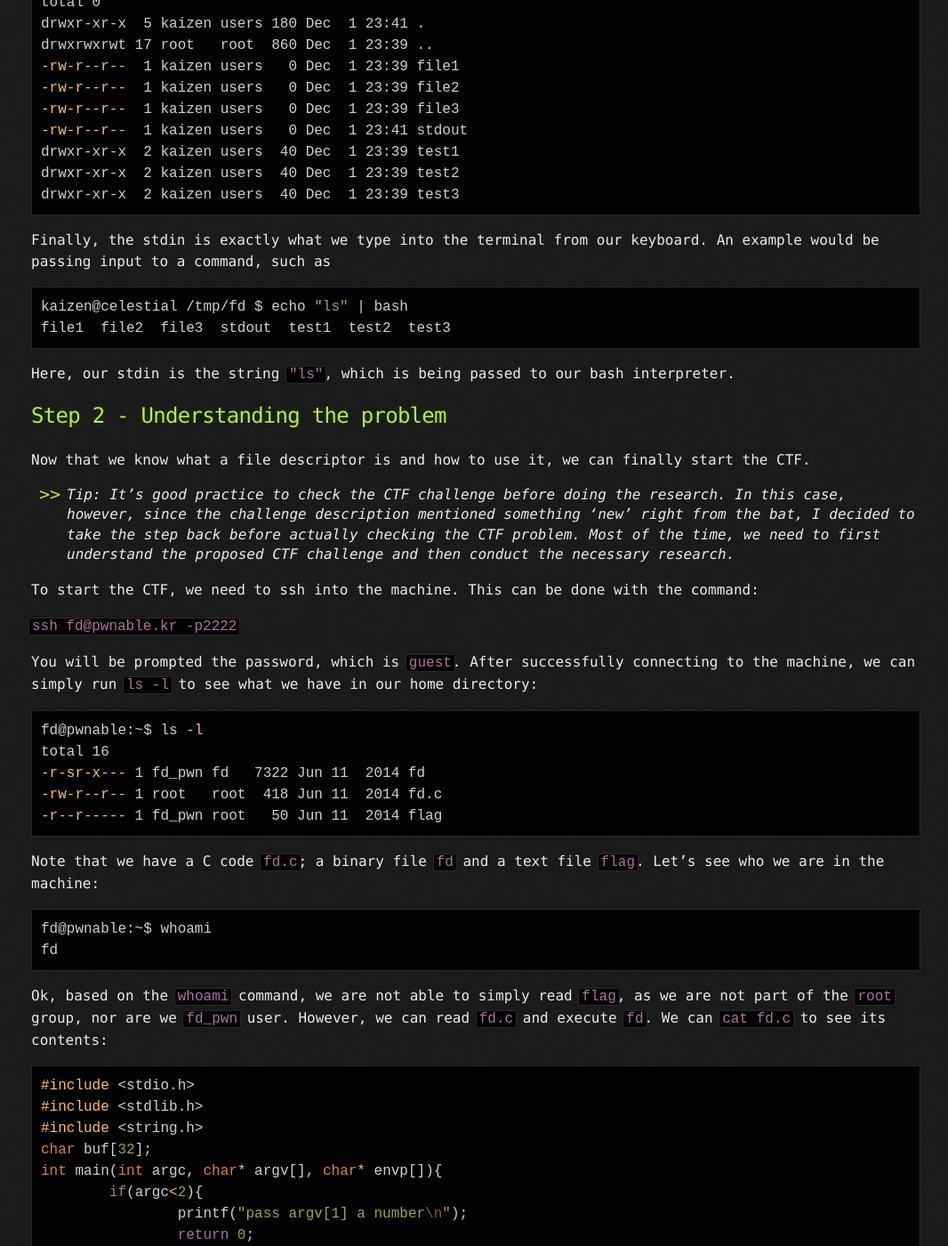
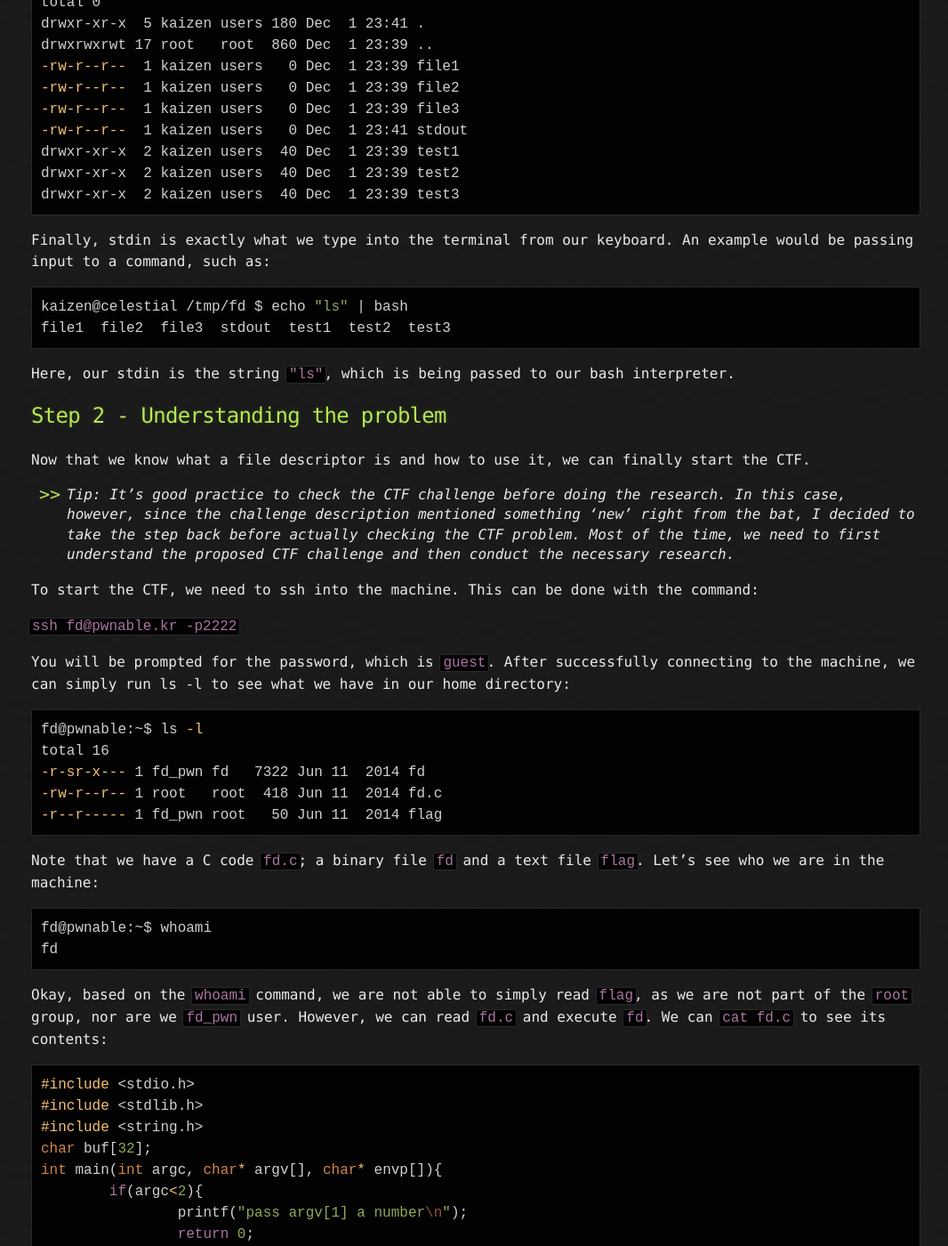
Before and after one commit to alexbsec/alexbsec.github.io, a Jekyll site: the page built from _posts/2023-12-01-fd-pwnable.md, in a window 1280 px wide and 1400 px high, scrolled down 2346 px. Shown: the whole window at 89% size, without its empty margins (105-1171 px from the left). Built offline with Jekyll 4.4.1, drawn with Linux system fonts in a browser that asks for light colours; some of the changed text lies outside the part shown.

Commit message:
fixed typos

````diff
--- a/_posts/2023-12-01-fd-pwnable.md
+++ b/_posts/2023-12-01-fd-pwnable.md
@@ -86,7 +86,7 @@ drwxr-xr-x  2 kaizen users  40 Dec  1 23:39 test2
 drwxr-xr-x  2 kaizen users  40 Dec  1 23:39 test3
 ```
 
-Finally, the stdin is exactly what we type into the terminal from our keyboard. An example would be passing input to a command, such as
+Finally, stdin is exactly what we type into the terminal from our keyboard. An example would be passing input to a command, such as:
 
 ```bash
 kaizen@celestial /tmp/fd $ echo "ls" | bash
@@ -106,7 +106,7 @@ To start the CTF, we need to ssh into the machine. This can be done with the com
 
 `ssh fd@pwnable.kr -p2222`
 
-You will be prompted the password, which is `guest`. After successfully connecting to the machine, we can simply run `ls -l` to see what we have in our home directory:
+You will be prompted for the password, which is `guest`. After successfully connecting to the machine, we can simply run ls -l to see what we have in our home directory:
 
 ```bash
 fd@pwnable:~$ ls -l
@@ -123,7 +123,7 @@ fd@pwnable:~$ whoami
 fd
 ```
 
-Ok, based on the `whoami` command, we are not able to simply read `flag`, as we are not part of the `root` group, nor are we `fd_pwn` user. However, we can read `fd.c` and execute `fd`. We can `cat fd.c` to see its contents:
+Okay, based on the `whoami` command, we are not able to simply read `flag`, as we are not part of the `root` group, nor are we `fd_pwn` user. However, we can read `fd.c` and execute `fd`. We can `cat fd.c` to see its contents:
 
 ```c
 #include <stdio.h>
@@ -149,7 +149,7 @@ int main(int argc, char* argv[], char* envp[]){
 }
 ```
 
-This program seems to be taking a single number argument in `argv[1]` and evaluating the expression `atoi(argv[1]) - 0x1234`, storing the result into the variable called `fd`. The `read` C function takes a file descriptor as first argument, which means it will read what is passed in that specific descriptor. This is stored in the `buf` buffer variable.
+This program seems to be taking a single-number argument in `argv[1]` and evaluating the expression `atoi(argv[1]) - 0x1234`, storing the result into the variable called `fd`. The `read` C function takes a file descriptor as first argument, which means it will read what is passed in that specific descriptor. This is stored in the `buf` buffer variable.
 
 The `strcmp` function will compare the string stored in the buffer with "LETMEWIN\n", and if they are equal, _i.e._, `strcmp` returns 0, the if statement becomes `!0` (C equivalent to true).
 
@@ -157,7 +157,7 @@ The key to solve this problem is to pass an `argv[1]` that will evaluate `fd` to
 
 ## [](#mindset-step3)Step 3 - Choosing an attack vector
 
-Now that we understand the basic concepts and the CTF problem, we need to think of a plausible attack vector. The easiest one in this case is to control the stdin descriptor, which is one that is hard to defend against. Looking at our table, this file descriptor is represented by the integer 0. So we need to pass an `argv[1]` that will evaluate the `fd` variable to 0. Note that
+Now that we understand the basic concepts and the CTF problem, we need to think of a plausible attack vector. The easiest one in this case is to control the stdin descriptor, which is one that is hard to defend against. Looking at our table, this file descriptor is represented by the integer 0. So we need to pass an `argv[1]` that will evaluate the `fd` variable to 0. Note that:
 
 `fd = atoi(argv[1]) - 0x1234`
 
````
Also changed, not shown: other parts of _posts/2023-12-01-fd-pwnable.md (+1 -1 lines).
